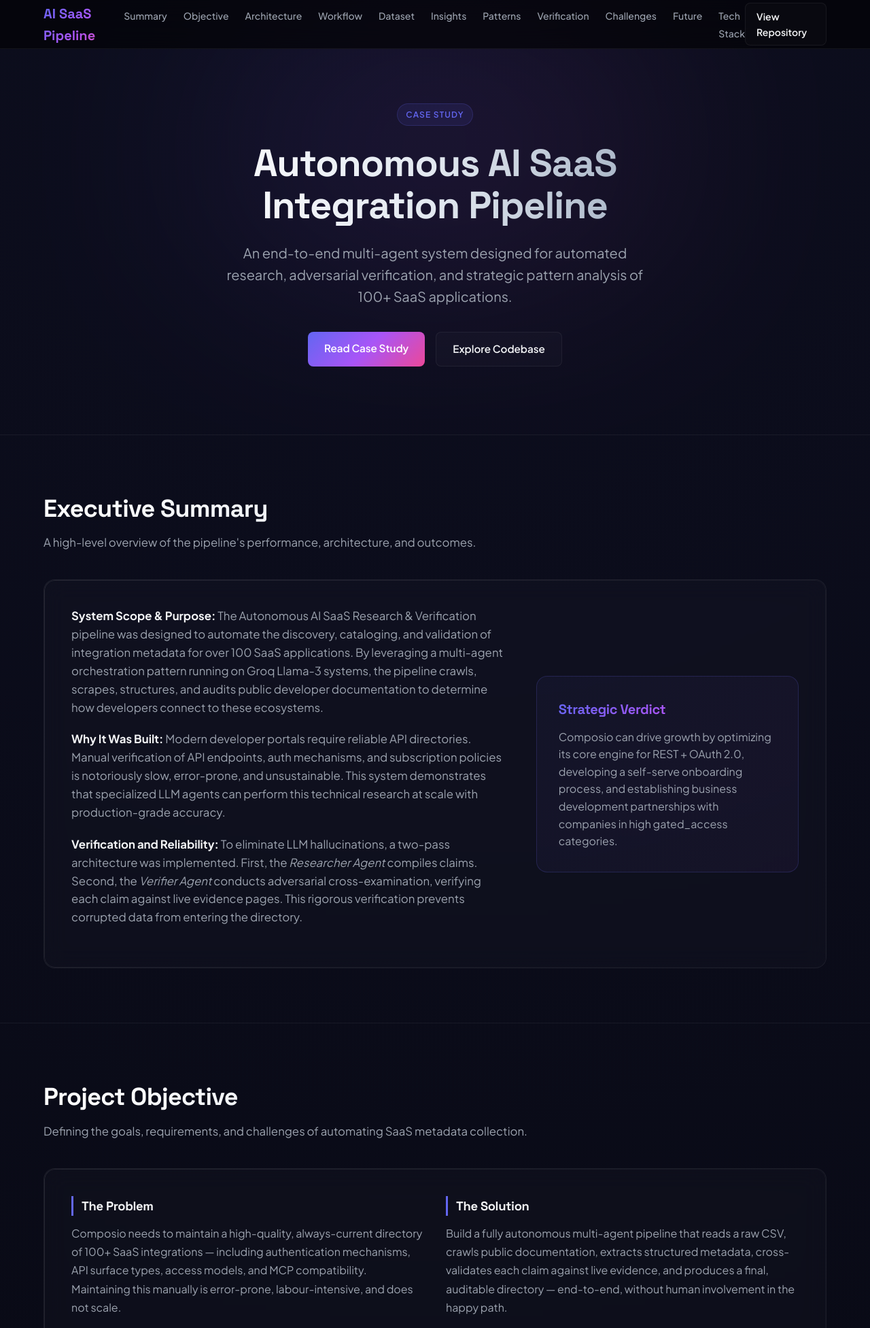
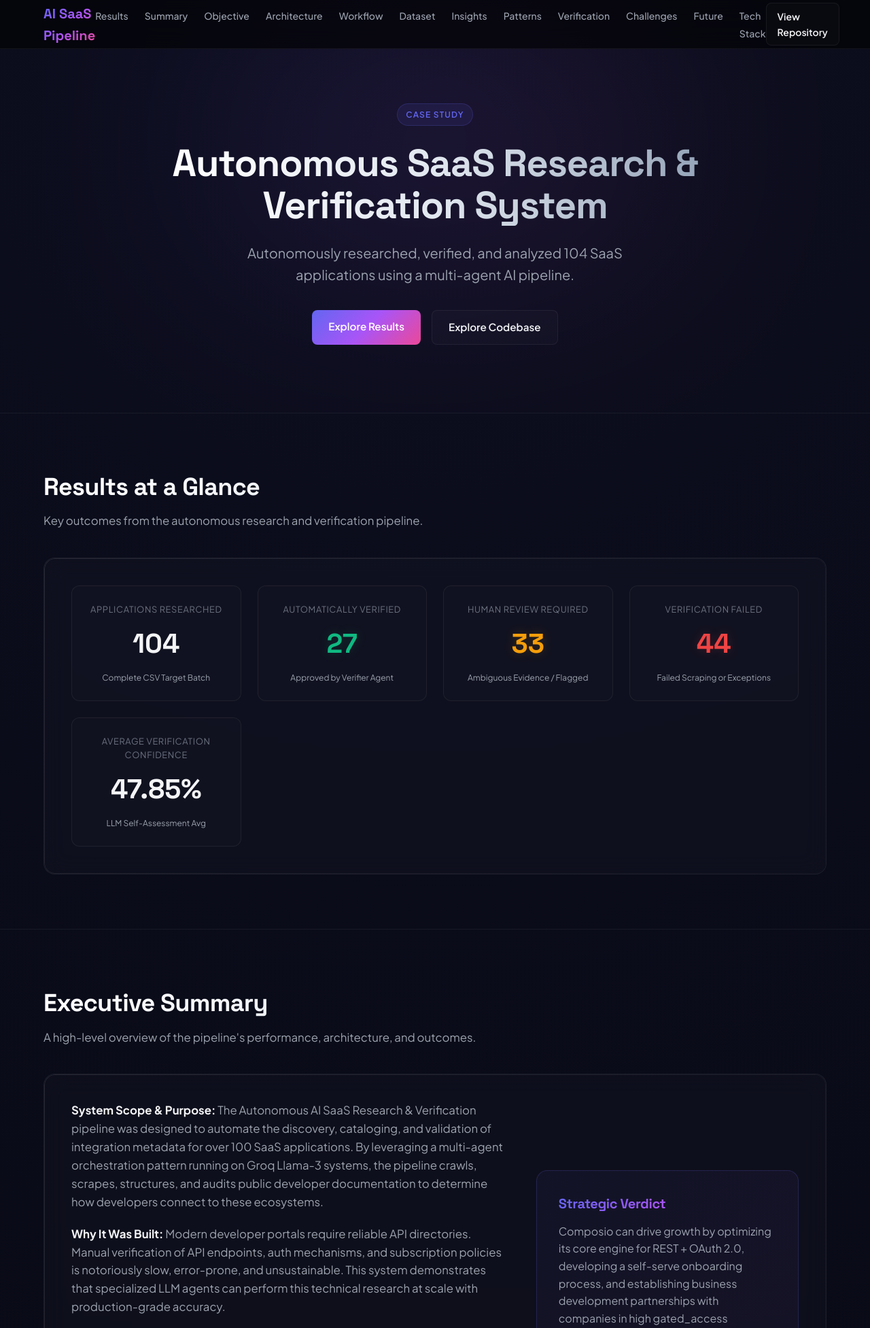
Before and after one commit to ace-tk/Composio, a Python web app: template templates/index.html in a window 1280 px wide. Shown: the top 1953 px of the page at 68% size. Run offline with Jinja, Linux system fonts and the light colour scheme; the template is opened without the code that fills it, so the values that code supplies are empty.

Commit message:
refactor: improve case study hierarchy and reviewer experience

```diff
--- a/templates/index.html
+++ b/templates/index.html
@@ -12,6 +12,7 @@
         <nav id="main-navigation">
             <a href="#hero" class="nav-logo">AI SaaS Pipeline</a>
             <ul class="nav-links">
+                <li><a href="#results-glance">Results</a></li>
                 <li><a href="#executive-summary">Summary</a></li>
                 <li><a href="#objective">Objective</a></li>
                 <li><a href="#architecture">Architecture</a></li>
@@ -33,11 +34,48 @@
         <section id="hero">
             <div class="container">
                 <span class="badge">Case Study</span>
-                <h1 class="project-title">Autonomous AI SaaS Integration Pipeline</h1>
-                <p class="one-line-description">An end-to-end multi-agent system designed for automated research, adversarial verification, and strategic pattern analysis of 100+ SaaS applications.</p>
+                <h1 class="project-title">Autonomous SaaS Research & Verification System</h1>
+                <p class="one-line-description">Autonomously researched, verified, and analyzed 104 SaaS applications using a multi-agent AI pipeline.</p>
                 <div class="cta-buttons">
-                    <a href="#executive-summary" class="btn btn-primary">Read Case Study</a>
+                    <a href="#results-glance" class="btn btn-primary">Explore Results</a>
                     <a href="#repository" class="btn btn-secondary">Explore Codebase</a>
+                </div>
+            </div>
+        </section>
+
+        <!-- 1.5 Results at a Glance Section -->
+        <section id="results-glance">
+            <div class="container">
+                <h2 class="section-heading">Results at a Glance</h2>
+                <p class="section-subtitle">Key outcomes from the autonomous research and verification pipeline.</p>
+                <div class="content-container">
+                    <div class="kpi-grid">
+                        <div class="kpi-card">
+                            <span class="kpi-label">Applications Researched</span>
+                            <span class="kpi-value">104</span>
+                            <span class="kpi-detail">Complete CSV Target Batch</span>
+                        </div>
+                        <div class="kpi-card">
+                            <span class="kpi-label">Automatically Verified</span>
+                            <span class="kpi-value highlight-verified">27</span>
+                            <span class="kpi-detail">Approved by Verifier Agent</span>
+                        </div>
+                        <div class="kpi-card">
+                            <span class="kpi-label">Human Review Required</span>
+                            <span class="kpi-value highlight-review">33</span>
+                            <span class="kpi-detail">Ambiguous Evidence / Flagged</span>
+                        </div>
+                        <div class="kpi-card">
+                            <span class="kpi-label">Verification Failed</span>
+                            <span class="kpi-value highlight-failed">44</span>
+                            <span class="kpi-detail">Failed Scraping or Exceptions</span>
+                        </div>
+                        <div class="kpi-card">
+                            <span class="kpi-label">Average Verification Confidence</span>
+                            <span class="kpi-value">47.85%</span>
+                            <span class="kpi-detail">LLM Self-Assessment Avg</span>
+                        </div>
+                    </div>
                 </div>
             </div>
         </section>
@@ -248,7 +286,7 @@
                 <div class="content-container">
                     <div class="kpi-grid">
                         <div class="kpi-card">
-                            <span class="kpi-label">Total Applications</span>
+                            <span class="kpi-label">Applications Researched</span>
                             <span class="kpi-value">104</span>
                             <span class="kpi-detail">Complete CSV Target Batch</span>
                         </div>
@@ -258,17 +296,17 @@
                             <span class="kpi-detail">Approved by Verifier Agent</span>
                         </div>
                         <div class="kpi-card">
-                            <span class="kpi-label">Manual Review Required</span>
+                            <span class="kpi-label">Human Review Required</span>
                             <span class="kpi-value highlight-review">33</span>
                             <span class="kpi-detail">Ambiguous Evidence / Flagged</span>
                         </div>
                         <div class="kpi-card">
-                            <span class="kpi-label">Failed Verification</span>
+                            <span class="kpi-label">Verification Failed</span>
                             <span class="kpi-value highlight-failed">44</span>
                             <span class="kpi-detail">Failed Scraping or Exceptions</span>
                         </div>
                         <div class="kpi-card">
-                            <span class="kpi-label">Average Confidence Score</span>
+                            <span class="kpi-label">Average Verification Confidence</span>
                             <span class="kpi-value">47.85%</span>
                             <span class="kpi-detail">LLM Self-Assessment Avg</span>
                         </div>
@@ -605,19 +643,32 @@
                             </div>
                         </div>
                         <div class="repo-run">
-                            <h4>Quick Start</h4>
-                            <div class="code-block">
-                                <pre><code># 1. Set your Groq API key
-export $(cat .env | xargs)
-
-# 2. Install dependencies
-pip install -r requirements.txt
-
-# 3. Run the full pipeline
-python main.py
-
-# 4. Open the case study
-open templates/index.html</code></pre>
+                            <h4>Generated Project Outputs</h4>
+                            <div class="outputs-list" style="display: flex; flex-direction: column; gap: 15px; margin-top: 15px;">
+                                <div class="output-item" style="background: rgba(255, 255, 255, 0.03); border: 1px solid rgba(255, 255, 255, 0.05); padding: 12px 16px; border-radius: 8px;">
+                                    <code style="color: #c084fc; font-family: monospace; font-size: 14px; font-weight: 600;">research.json</code>
+                                    <p style="margin: 4px 0 0 0; font-size: 13px; color: #a1a1aa; line-height: 1.4;">Raw integration claims and source documentation URLs extracted during the first research pass.</p>
+                                </div>
+                                <div class="output-item" style="background: rgba(255, 255, 255, 0.03); border: 1px solid rgba(255, 255, 255, 0.05); padding: 12px 16px; border-radius: 8px;">
+                                    <code style="color: #c084fc; font-family: monospace; font-size: 14px; font-weight: 600;">verified.json</code>
+                                    <p style="margin: 4px 0 0 0; font-size: 13px; color: #a1a1aa; line-height: 1.4;">The clean, structured, and verified directory of SaaS applications and their verified auth/API schemas.</p>
+                                </div>
+                                <div class="output-item" style="background: rgba(255, 255, 255, 0.03); border: 1px solid rgba(255, 255, 255, 0.05); padding: 12px 16px; border-radius: 8px;">
+                                    <code style="color: #c084fc; font-family: monospace; font-size: 14px; font-weight: 600;">verification_report.json</code>
+                                    <p style="margin: 4px 0 0 0; font-size: 13px; color: #a1a1aa; line-height: 1.4;">Contains verification metrics, confidence scores, and failure summaries.</p>
+                                </div>
+                                <div class="output-item" style="background: rgba(255, 255, 255, 0.03); border: 1px solid rgba(255, 255, 255, 0.05); padding: 12px 16px; border-radius: 8px;">
+                                    <code style="color: #c084fc; font-family: monospace; font-size: 14px; font-weight: 600;">insights.json</code>
+                                    <p style="margin: 4px 0 0 0; font-size: 13px; color: #a1a1aa; line-height: 1.4;">Strategic ecosystem patterns, API distributions, and buildability recommendations generated by the Analyst.</p>
+                                </div>
+                                <div class="output-item" style="background: rgba(255, 255, 255, 0.03); border: 1px solid rgba(255, 255, 255, 0.05); padding: 12px 16px; border-radius: 8px;">
+                                    <code style="color: #c084fc; font-family: monospace; font-size: 14px; font-weight: 600;">workflow.json</code>
+                                    <p style="margin: 4px 0 0 0; font-size: 13px; color: #a1a1aa; line-height: 1.4;">Execution checkpoints, timing metrics, and status logs tracing the pipeline run.</p>
+                                </div>
+                                <div class="output-item" style="background: rgba(255, 255, 255, 0.03); border: 1px solid rgba(255, 255, 255, 0.05); padding: 12px 16px; border-radius: 8px;">
+                                    <code style="color: #c084fc; font-family: monospace; font-size: 14px; font-weight: 600;">case_studies.json</code>
+                                    <p style="margin: 4px 0 0 0; font-size: 13px; color: #a1a1aa; line-height: 1.4;">Adversarial verification examples showing raw/verified discrepancy details and LLM self-assessments.</p>
+                                </div>
                             </div>
                         </div>
                     </div>
--- a/templates/static/main.js
+++ b/templates/static/main.js
@@ -92,6 +92,9 @@ async function loadData() {
   // Populate Executive Summary
   populateExecutiveSummary(insights);
 
+  // Populate Results at a Glance
+  populateResultsGlance(report);
+
   // Populate Dataset Overview (KPIs)
   populateDatasetKPIs(report, insights);
 
@@ -124,14 +127,14 @@ function populateExecutiveSummary(insights) {
   `;
 }
 
-function populateDatasetKPIs(report, insights) {
-  const container = document.querySelector('#dataset .content-container');
+function populateResultsGlance(report) {
+  const container = document.querySelector('#results-glance .content-container');
   if (!container) return;
 
   container.innerHTML = `
     <div class="kpi-grid">
         <div class="kpi-card">
-            <span class="kpi-label">Total Applications Audited</span>
+            <span class="kpi-label">Applications Researched</span>
             <span class="kpi-value">${report.total_apps || 104}</span>
             <span class="kpi-detail">Complete CSV Target Batch</span>
         </div>
@@ -141,17 +144,52 @@ function populateDatasetKPIs(report, insights) {
             <span class="kpi-detail">Approved by Verifier Agent</span>
         </div>
         <div class="kpi-card">
-            <span class="kpi-label">Manual Review Queue</span>
+            <span class="kpi-label">Human Review Required</span>
             <span class="kpi-value highlight-review">${report.manual_review_required || 33}</span>
             <span class="kpi-detail">Ambiguous Evidence / Flagged</span>
         </div>
         <div class="kpi-card">
-            <span class="kpi-label">Unresolved / Failed</span>
+            <span class="kpi-label">Verification Failed</span>
             <span class="kpi-value highlight-failed">${report.failed || 44}</span>
             <span class="kpi-detail">Failed Scraping or Exceptions</span>
         </div>
         <div class="kpi-card">
-            <span class="kpi-label">Average Confidence Score</span>
+            <span class="kpi-label">Average Verification Confidence</span>
+            <span class="kpi-value">${report.average_confidence ? report.average_confidence + '%' : '47.85%'}</span>
+            <span class="kpi-detail">LLM Self-Assessment Avg</span>
+        </div>
+    </div>
+  `;
+}
+
+function populateDatasetKPIs(report, insights) {
+  const container = document.querySelector('#dataset .content-container');
+  if (!container) return;
+
+  container.innerHTML = `
+    <div class="kpi-grid">
+        <div class="kpi-card">
+            <span class="kpi-label">Applications Researched</span>
+            <span class="kpi-value">${report.total_apps || 104}</span>
+            <span class="kpi-detail">Complete CSV Target Batch</span>
+        </div>
+        <div class="kpi-card">
+            <span class="kpi-label">Automatically Verified</span>
+            <span class="kpi-value highlight-verified">${report.automatically_verified || 27}</span>
+            <span class="kpi-detail">Approved by Verifier Agent</span>
+        </div>
+        <div class="kpi-card">
+            <span class="kpi-label">Human Review Required</span>
+            <span class="kpi-value highlight-review">${report.manual_review_required || 33}</span>
+            <span class="kpi-detail">Ambiguous Evidence / Flagged</span>
+        </div>
+        <div class="kpi-card">
+            <span class="kpi-label">Verification Failed</span>
+            <span class="kpi-value highlight-failed">${report.failed || 44}</span>
+            <span class="kpi-detail">Failed Scraping or Exceptions</span>
+        </div>
+        <div class="kpi-card">
+            <span class="kpi-label">Average Verification Confidence</span>
             <span class="kpi-value">${report.average_confidence ? report.average_confidence + '%' : '47.85%'}</span>
             <span class="kpi-detail">LLM Self-Assessment Avg</span>
         </div>
```
Also changed, not shown: templates/main.js (+44 -6 lines).
